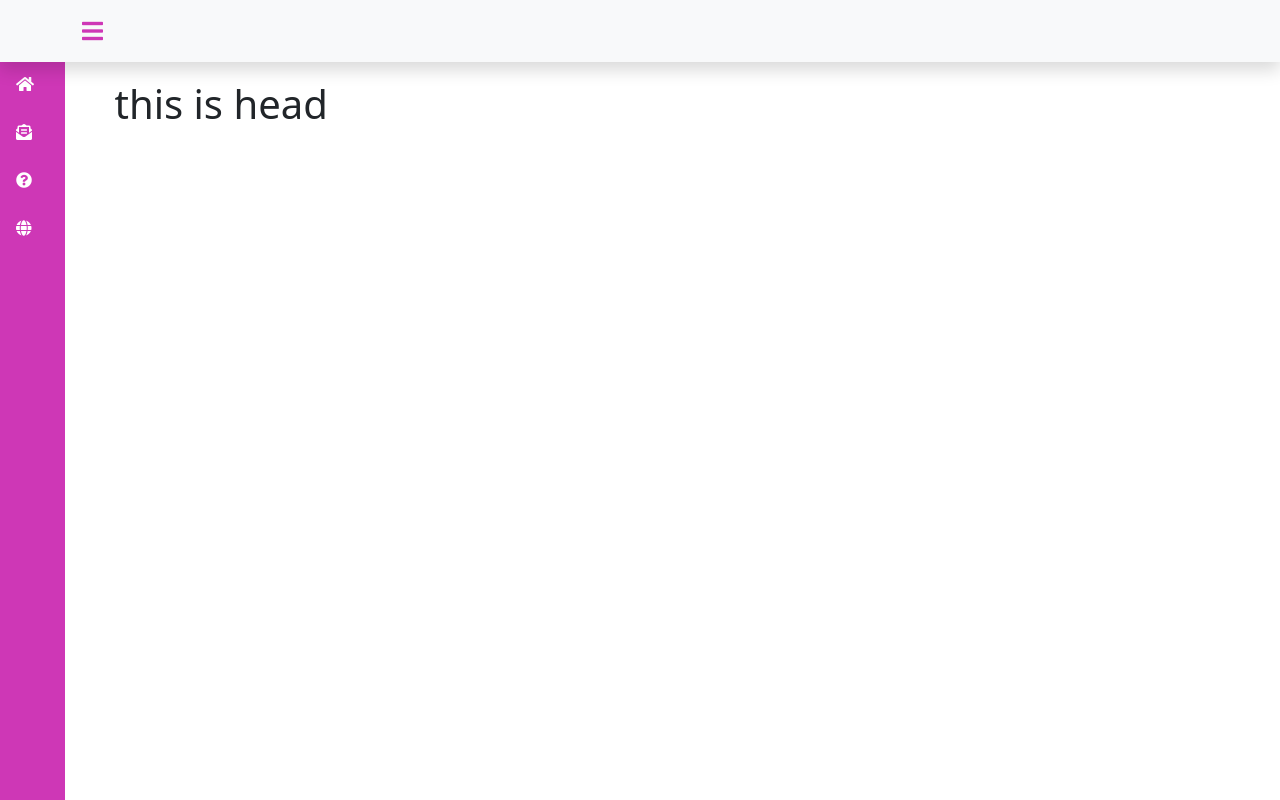
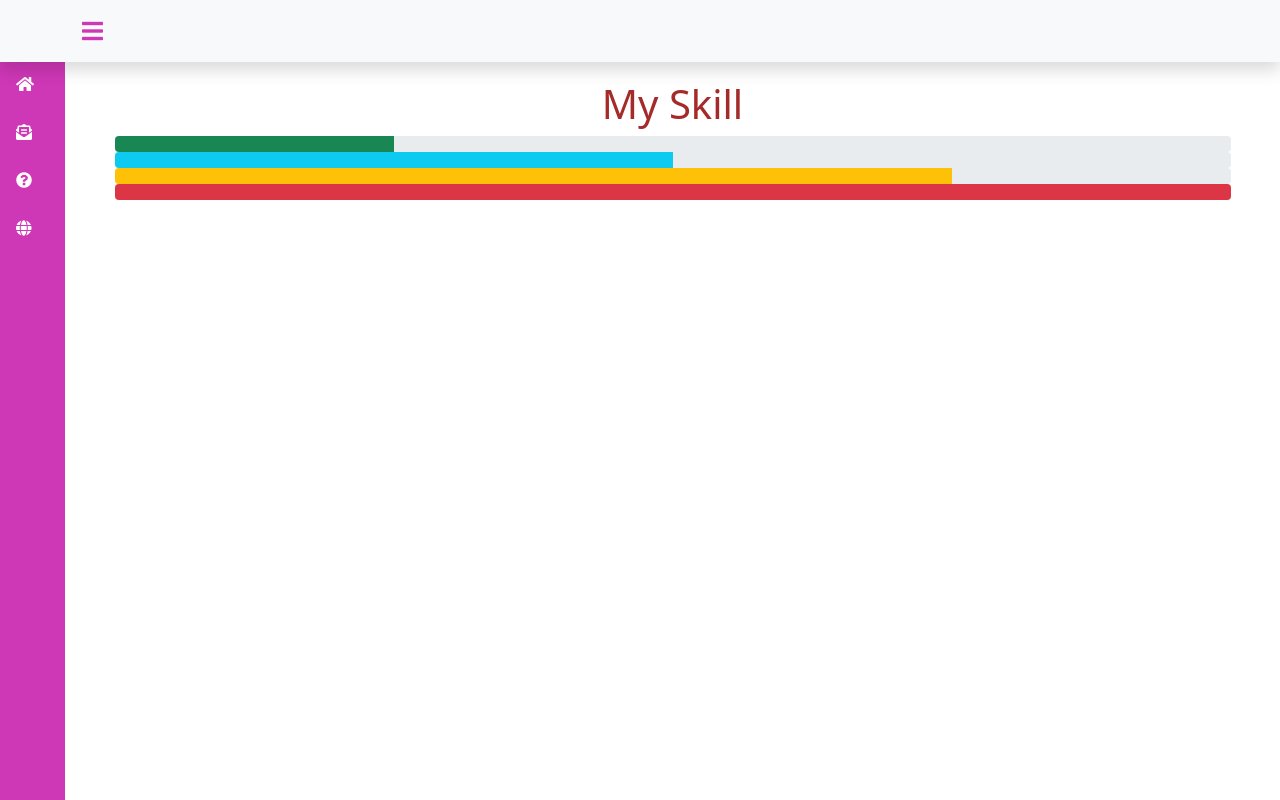
Before and after one commit to majharul-web/Modern-SideNav-Project, a plain HTML site: page index.html in a window 1280 px wide. Drawn offline with Linux system fonts and the light colour scheme.

Commit message:
progressbat add

```diff
--- a/index.html
+++ b/index.html
@@ -50,7 +50,50 @@
     <div class="mainContent">
       <div class="container">
         <div class="col">
-          <h1>this is head</h1>
+          <div class="skill">
+            <h1>My Skill</h1>
+            <!-- skill -->
+            <div class="progress">
+              <div
+                class="progress-bar bg-success"
+                role="progressbar"
+                style="width: 25%"
+                aria-valuenow="25"
+                aria-valuemin="0"
+                aria-valuemax="100"
+              ></div>
+            </div>
+            <div class="progress">
+              <div
+                class="progress-bar bg-info"
+                role="progressbar"
+                style="width: 50%"
+                aria-valuenow="50"
+                aria-valuemin="0"
+                aria-valuemax="100"
+              ></div>
+            </div>
+            <div class="progress">
+              <div
+                class="progress-bar bg-warning"
+                role="progressbar"
+                style="width: 75%"
+                aria-valuenow="75"
+                aria-valuemin="0"
+                aria-valuemax="100"
+              ></div>
+            </div>
+            <div class="progress">
+              <div
+                class="progress-bar bg-danger"
+                role="progressbar"
+                style="width: 100%"
+                aria-valuenow="100"
+                aria-valuemin="0"
+                aria-valuemax="100"
+              ></div>
+            </div>
+          </div>
         </div>
       </div>
     </div>
--- a/style.css
+++ b/style.css
@@ -67,3 +67,7 @@
     margin-top: 80px;
     margin-left: 65px;
 }
+.skill h1{
+    text-align: center;
+    color: brown;
+}
```
